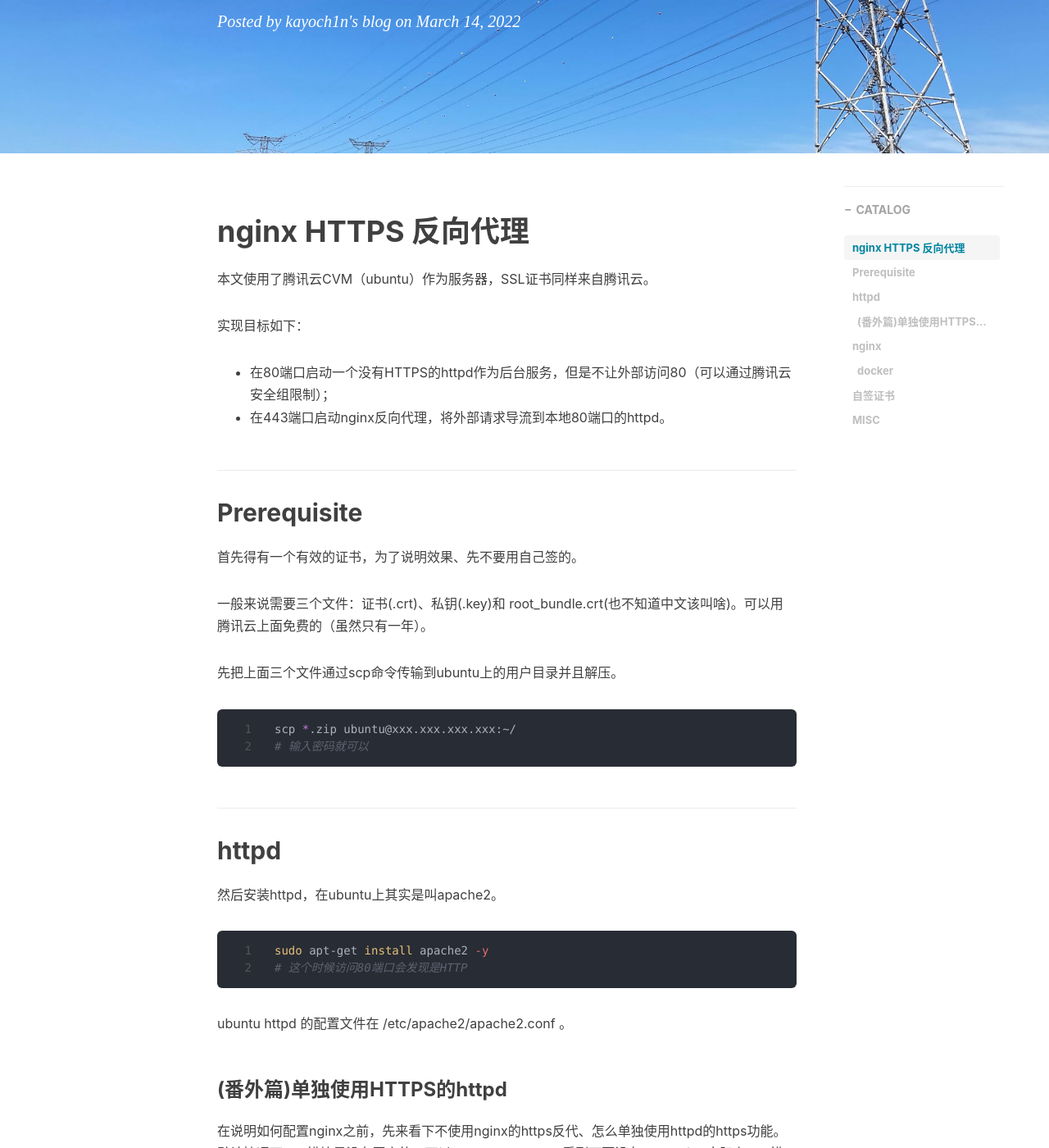
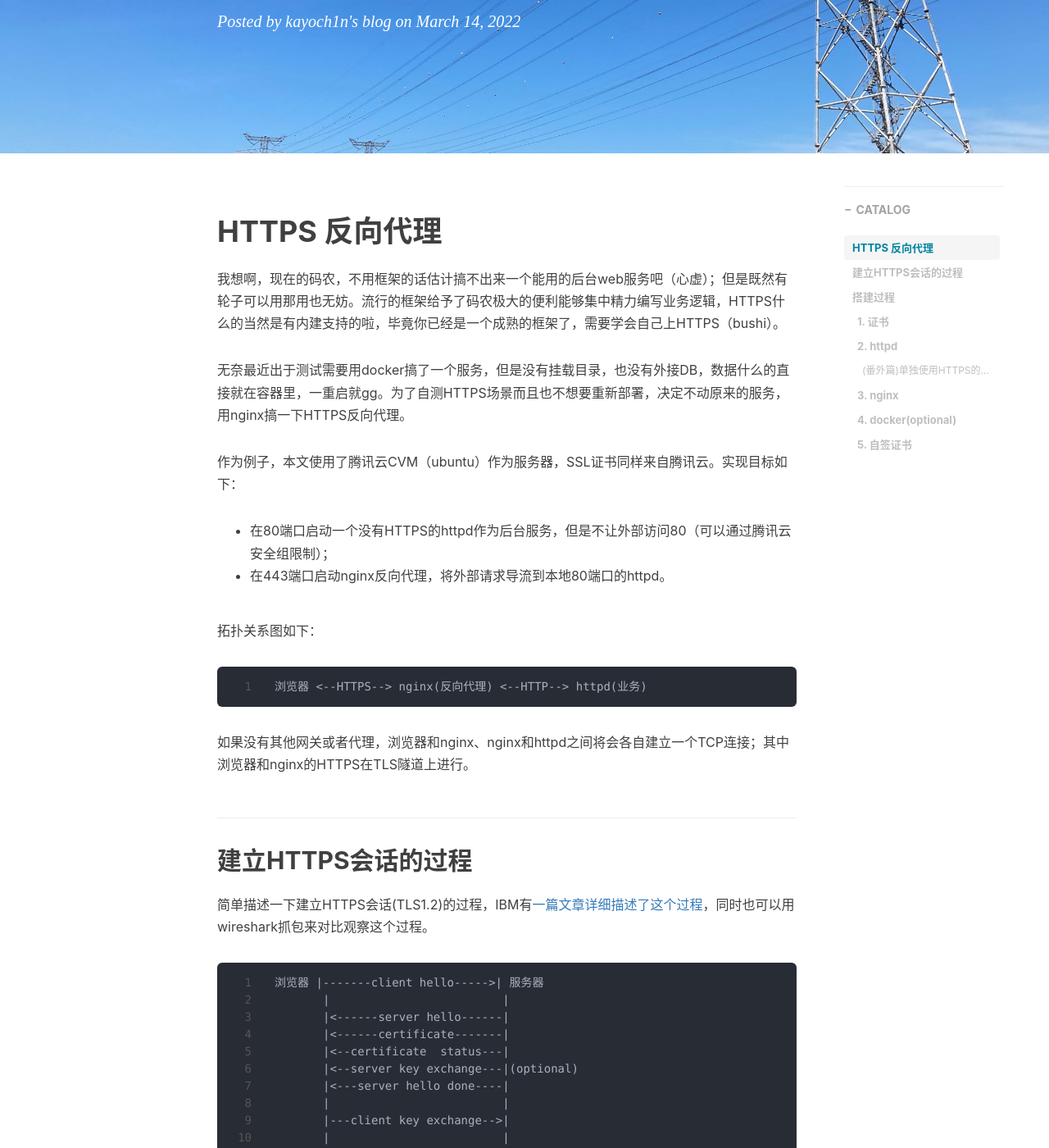
Before and after one commit to kayoch1n/kayoch1n.github.io, a Jekyll site: the page built from _posts/2022-03-14-ubuntu-https.markdown, in a window 1280 px wide and 1400 px high, scrolled down 336 px. Shown: the whole window at 82% size. Built offline with Jekyll 4.4.1, drawn with Linux system fonts in a browser that asks for light colours; nearby versions of some CDN libraries; comment, search, counter and statistics services are not loaded; some of the changed text lies outside the part shown.

Commit message:
Add _posts/2022-03-14-ubuntu-https.markdown

````diff
--- a/_posts/2022-03-14-ubuntu-https.markdown
+++ b/_posts/2022-03-14-ubuntu-https.markdown
@@ -14,19 +14,62 @@ tags:
   - nginx
 ---
 
-# nginx HTTPS 反向代理
+# HTTPS 反向代理
 
-本文使用了腾讯云CVM（ubuntu）作为服务器，SSL证书同样来自腾讯云。
+我想啊，现在的码农，不用框架的话估计搞不出来一个能用的后台web服务吧（心虚）；但是既然有轮子可以用那用也无妨。流行的框架给予了码农极大的便利能够集中精力编写业务逻辑，HTTPS什么的当然是有内建支持的啦，毕竟你已经是一个成熟的框架了，需要学会自己上HTTPS（bushi）。
 
-实现目标如下：
+无奈最近出于测试需要用docker搞了一个服务，但是没有挂载目录，也没有外接DB，数据什么的直接就在容器里，一重启就gg。为了自测HTTPS场景而且也不想要重新部署，决定不动原来的服务，用nginx搞一下HTTPS反向代理。
+
+作为例子，本文使用了腾讯云CVM（ubuntu）作为服务器，SSL证书同样来自腾讯云。实现目标如下：
+
 - 在80端口启动一个没有HTTPS的httpd作为后台服务，但是不让外部访问80（可以通过腾讯云安全组限制）；
 - 在443端口启动nginx反向代理，将外部请求导流到本地80端口的httpd。
 
-## Prerequisite
+拓扑关系图如下：
 
-首先得有一个有效的证书，为了说明效果、先不要用自己签的。
+```
+浏览器 <--HTTPS--> nginx(反向代理) <--HTTP--> httpd(业务)
+```
 
-一般来说需要三个文件：证书(.crt)、私钥(.key)和 root_bundle.crt(也不知道中文该叫啥)。可以用腾讯云上面免费的（虽然只有一年）。
+如果没有其他网关或者代理，浏览器和nginx、nginx和httpd之间将会各自建立一个TCP连接；其中浏览器和nginx的HTTPS在TLS隧道上进行。
+
+## 建立HTTPS会话的过程
+简单描述一下建立HTTPS会话(TLS1.2)的过程，IBM有[一篇文章详细描述了这个过程](https://www.ibm.com/docs/en/sdk-java-technology/7.1?topic=handshake-tls-12-protocol)，同时也可以用wireshark抓包来对比观察这个过程。
+
+```
+浏览器 |-------client hello----->| 服务器
+       |                         |
+       |<------server hello------|
+       |<------certificate-------|
+       |<--certificate  status---|
+       |<--server key exchange---|(optional)
+       |<---server hello done----|
+       |                         |
+       |---client key exchange-->|
+       |                         |
+       |<-----encrypted data---->|
+```
+1. 浏览器发送一些初始参数，其中包含TLS的版本（1.2）和若干个支持的[密码suite](https://en.wikipedia.org/wiki/Cipher_suite)，供服务器选择，每个suite都包含key exchange算法、身份验证算法和bulk exchange算法在内的若干个信息。以[TLS_ECDHE_RSA_WITH_AES_256_GCM_SHA384](https://ciphersuite.info/cs/TLS_ECDHE_RSA_WITH_AES_256_GCM_SHA384/)为例，这个suite将使用ECDHE交换密钥，用RSA进行身份验证，用AES256GCM对数据流进行对称加密，以及用SHA384进行数字签名。
+2. 服务器发送已选择的密码suite以及证书。server key exchange 还会交换一段信息，通常是因为客户端无法通过证书的公钥获取足够信息来产生密钥。
+3. 浏览器发送用于产生对成加密密钥的信息。
+4. 交换密钥信息完成后，TLS隧道建立完成。浏览器和服务器在这个隧道上进行HTTP会话。
+
+在这之后，wireshark只能看到加密之后的、看似杂乱无章TCP数据，无法看到任何有意义的明文。有意思的事，chrome控制台和fiddler可以抓到解密之后的明文，不过这两个的原理不同：fiddler会在本地启动一个代理，要求PC信任fiddler的证书；在建立HTTPS之前还会有一个 HTTP CONNECT 到代理，所有经由浏览器发出的请求都会先经过fiddler的代理，然后由fiddler进行解密展示。也就是说，浏览器和fiddler、fiddler和服务器之间各自有一个HTTPS回话：
+
+```
+浏览器 <--HTTPS 会话1--> fiddler <--HTTPS 会话2--> 服务器
+```
+
+## 搭建过程
+
+从上面描述的过程来看HTTPS少不了证书。证书是有对应的存储到硬盘的文件的，其文件有两种存储方式：文本和二进制。
+
+文本存储用的是[PEM格式(Privacy Enhanced Mail)](https://en.wikipedia.org/wiki/Privacy-Enhanced_Mail)，这种格式用base64编码内容，可以用一般的文本编辑器打开查看，以 `-----BEGIN XXX-----`换行开头、以`-----END XXX-----`，XXX在这里是 `CERTIFICATE`。按理说PEM不止用来存储证书，也可以单独存储公钥和私钥。`ssh-keygen`命令默认生成的密钥对就是用的PEM格式。PEM格式可以用 `*.crt` 和 `*.pem`作为拓展名。
+
+二进制存储用的是ASN.1 格式，无法直接用文本编辑器打开，这种文件扩展名一般是 `*.der`。从 chrome 的小锁头导出来的证书就是用的这个格式。
+
+### 1. 证书
+搭建反向代理之前首先得有一个有效的证书，为了说明效果、先不要用自己签的；我用的是腾讯云上面免费签1年的。一般来说需要三个文件：证书(.crt)、私钥(.key)和 root_bundle.crt(也不知道中文该叫啥)。
 
 先把上面三个文件通过scp命令传输到ubuntu上的用户目录并且解压。
 
@@ -35,9 +78,8 @@ scp *.zip ubuntu@xxx.xxx.xxx.xxx:~/
 # 输入密码就可以
 ```
 
-## httpd
-然后安装httpd，在ubuntu上其实是叫apache2。
-
+### 2. httpd
+然后用一个httpd模拟无加密的后台服务。安装httpd，在ubuntu上其实是叫apache2。
 
 ```shell
 sudo apt-get install apache2 -y
@@ -46,7 +88,7 @@ sudo apt-get install apache2 -y
 
 ubuntu httpd 的配置文件在 /etc/apache2/apache2.conf 。
 
-### (番外篇)单独使用HTTPS的httpd
+#### (番外篇)单独使用HTTPS的httpd
 
 在说明如何配置nginx之前，先来看下不使用nginx的https反代、怎么单独使用httpd的https功能。默认情况下SSL模块是没有开启的，可以 ls mods-enabled 看到下面没有ssl.conf
 。实际上SSL模块的配置文件在 mods-available 下面。在ubuntu上对httpd启用/关闭功能需要通过 `a2enmod/a2ensite`、`a2dismod/a2dissite`来执行。
@@ -90,7 +132,7 @@ SSLCertificateChainFile PATH_TO_YOUR_CERT_CHAIN # bundle.crt的路径
 sudo systemctl restart apache2
 ```
 
-## nginx
+### 3. nginx
 
 如果跟着前面启用了httpd的https功能，到这里为了说明效果得先把httpd的https关掉
 
@@ -106,7 +148,7 @@ sudo systemctl reload apache2
 sudo apt-get install nginx
 ```
 
-这里的nginx在安装完成之后并没有马上起来，估计是因为80端口被httpd占用掉了，先不管。nginx 默认的配置文件在 /etc/nginx/nginx.conf ，不过我打算用自己的配置文件/usr/share/nginx/nginx.conf
+这里的nginx在安装完成之后并没有马上起来，估计是因为80端口被httpd占用掉了，先不管。nginx 默认的配置文件在 /etc/nginx/nginx.conf ，不过我打算用自己的配置文件`/usr/share/nginx/nginx.conf` 。这里参考了[这篇文章](https://www.supereasy.com/how-to-configure-nginx-as-a-https-reverse-proxy-easily/)
 
 ```nginx
 user www-data;
@@ -162,7 +204,7 @@ http {
 
 有几点需要注意：
 
-- ssl_protocols 和 ssl_ciphers 要根据证书实际支持的版本以及加密算法来填
+- ssl_protocols 和 ssl_ciphers 要根据证书实际支持的版本以及密码suite来填
 - ssl_certificate nginx的证书跟httpd的还有点差异，实际上是由两个证书(`root_bundle.crt`, `*.crt`)组成的文件，同时必须让 `root_bundle.crt` 出现在前面，两个证书之间得有一个换行。
   - 腾讯云的SSL控制台有下载入口，可以根据不同的应用类型下载对应的证书；如果证书是从名为 nginx 的入口下载的可以直接用了，否则得手动拼接一下证书（注意腾讯云的证书后面没有换行😭）
   - 按照nginx的[指引](http://nginx.org/en/docs/http/configuring_https_servers.html) `cat www.example.com.crt bundle.crt > www.example.com.chained.crt`
@@ -186,7 +228,7 @@ sudo nginx -c /usr/share/nginx/nginx.conf
 
 最后通过浏览器访问https，可以看到左上角出现一个小锁头了，真是可喜可贺，可喜可贺。
 
-### docker
+### 4. docker(optional)
 
 除了直接在服务器上部署nginx以外，还可以通过容器部署反向代理。具体的操作方法跟上面提到的流程差不多，需要在Dockerfile里把证书和nginx.conf[拷贝到镜像里](https://hub.docker.com/_/nginx)：
 
@@ -210,7 +252,7 @@ proxy_pass http://my-flask-service
 - 让容器[使用宿主机的网络](https://stackoverflow.com/a/48547074/8706476)。docker run的时候给一个参数 `--net=host`，nginx.conf 直接使用 localhost，也不需要加端口映射（亲测好用）；
 - 对于mac/win的docker，或者是[20.01以后版本的docker](https://github.com/moby/moby/pull/40007#issue-499875390)，可以使用域名`http://host.docker.internal`访问宿主机（没试过）。20.01版本以前的linux docker没有这个功能
 
-## 自签证书
+### 5. 自签证书
 
 有时候基于开发测试原因、我们需要弄一个自己签发的证书，比如需要给IP签发证书，但是腾讯云的免费套餐并不支持～ 关于如何生成自签证书的详细步骤，可以参考台湾网友写的[这篇文章](https://blog.miniasp.com/post/2019/02/25/Creating-Self-signed-Certificate-using-OpenSSL)，我这里简单记录一下操作步骤。
 
@@ -246,7 +288,3 @@ openssl req -x509 -new -nodes -sha256 -utf8 -days 3650 -newkey rsa:2048 -keyout
 ```
 
 除非将该证书导入到OS、正常的浏览器都不会信任证书～所以如果要出现小锁头还得手动导入一下。
-
-## MISC
-
-- https://www.supereasy.com/how-to-configure-nginx-as-a-https-reverse-proxy-easily/
````
Also changed, not shown: other parts of _posts/2022-03-14-ubuntu-https.markdown (+1 -1 lines).
